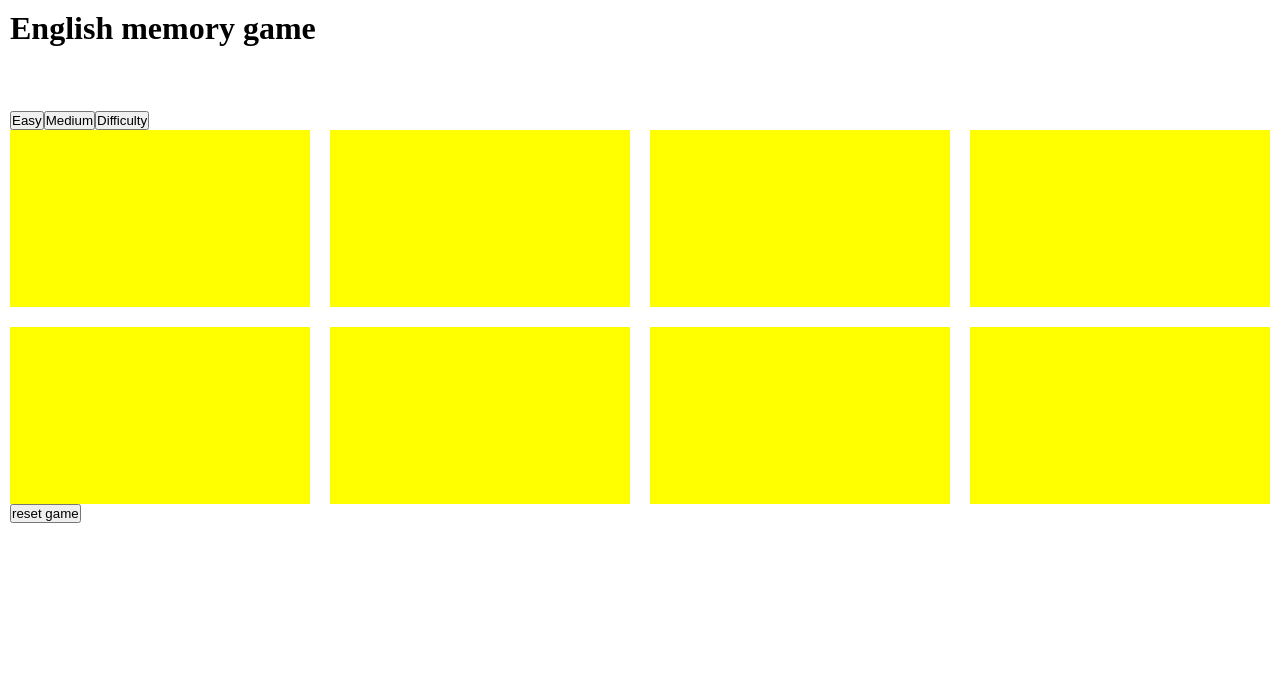
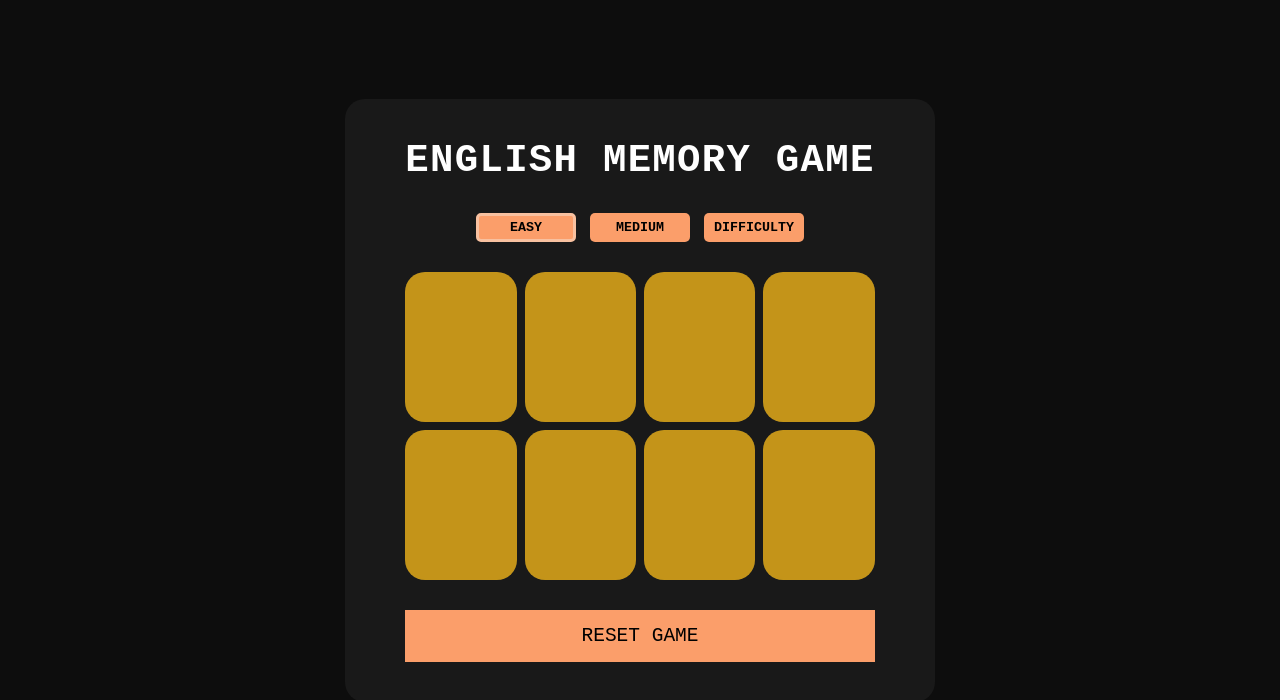
Before and after one commit to JahirMM/MemoryGame, a React (Vite) app: page / in a window 1280 px wide. Shown: the top 700 px of the page. Built offline with nearby package versions, Linux system fonts and the light colour scheme.

Commit message:
style: mejorar los estilos del juego

```diff
--- a/index.html
+++ b/index.html
@@ -6,7 +6,7 @@
     <title>Memory Game</title>
   </head>
   <body>
-    <div id="root"></div>
+    <div id="root" class="container"></div>
     <script type="module" src="/src/main.tsx"></script>
   </body>
 </html>
--- a/src/App.tsx
+++ b/src/App.tsx
@@ -100,7 +100,7 @@ function App() {
   }, [rows, columns]);
 
   return (
-    <div className="container">
+    <>
       <h1>English memory game</h1>
       <LevelSelector
         levels={levels}
@@ -118,7 +118,7 @@ function App() {
         generateBoard={generateBoard}
         removeCorrectClass={removeCorrectClass}
       />
-    </div>
+    </>
   );
 }
 
--- a/src/components/Board.tsx
+++ b/src/components/Board.tsx
@@ -1,7 +1,7 @@
 import { useEffect, useState } from "react";
 import { RandomVerbsListInterface } from "../interfaces/RandomVerbsListInterface";
 
-import "../styles/boardStyles.css";
+import "../styles/BoardStyles.css";
 
 interface BoardInterface {
   board: string[][];
--- a/src/components/LevelSelector.tsx
+++ b/src/components/LevelSelector.tsx
@@ -1,6 +1,8 @@
-import { Dispatch, SetStateAction } from "react";
+import { Dispatch, SetStateAction, useState } from "react";
 import { LevelInterface } from "../interfaces/LevelInterface";
 import { useRemoveCorrectClass } from "../hooks/useRemoveCorrectClass";
+
+import "../styles/LevelSelector.css";
 
 interface LevelSelectorProps {
   levels: LevelInterface[];
@@ -10,6 +12,7 @@ interface LevelSelectorProps {
 
 function LevelSelector({ levels, setRows, setColumns }: LevelSelectorProps) {
   const { removeCorrectClass } = useRemoveCorrectClass();
+  const [selectedLevel, setSelectedLevel] = useState("Easy");
 
   const setCSSVariable = (variable: string, value: string) => {
     document.documentElement.style.setProperty(variable, value);
@@ -21,26 +24,33 @@ function LevelSelector({ levels, setRows, setColumns }: LevelSelectorProps) {
       setColumns(columns);
       setCSSVariable("--columns", columns.toString());
       removeCorrectClass();
+      setSelectedLevel(level);
     }
     if (level === "Medium") {
       setRows(rows);
       setColumns(columns);
       setCSSVariable("--columns", columns.toString());
       removeCorrectClass();
+      setSelectedLevel(level);
     }
     if (level === "Difficulty") {
       setRows(rows);
       setColumns(columns);
       setCSSVariable("--columns", columns.toString());
       removeCorrectClass();
+      setSelectedLevel(level);
     }
   };
   return (
-    <div>
+    <div className="container-levels">
       {levels.map((item, index) => (
         <button
           key={index}
+          type="button"
           onClick={() => handleChangeLevel(item.level, item.rows, item.columns)}
+          className={`${
+            selectedLevel === item.level ? "selected-level" : ""
+          } level`}
         >
           {item.level}
         </button>
--- a/src/components/ResetGame.tsx
+++ b/src/components/ResetGame.tsx
@@ -1,3 +1,5 @@
+import "../styles/ResetGameStyle.css";
+
 interface ResetGameProps {
   rows: number;
   columns: number;
@@ -15,7 +17,11 @@ function ResetGame({
     generateBoard(rows, columns);
     removeCorrectClass();
   };
-  return <button onClick={() => handleResetGame()}>reset game</button>;
+  return (
+    <button onClick={() => handleResetGame()} type="button" className="reset">
+      reset game
+    </button>
+  );
 }
 
 export default ResetGame;
--- a/src/styles/AppStyles.css
+++ b/src/styles/AppStyles.css
@@ -1,15 +1,51 @@
+:root {
+  --columns: 4;
+  --cardHiddenColor: #c49419;
+  --cardRevealedColor: #1c232b;
+  --colorButton: #fb9e6a;
+  --containerColor: #191919;
+  --cardHeight: 150px;
+  --cardWidth: 100px;
+  --levelBorderColor: #f8c1a0;
+}
+
 * {
   padding: 0;
   margin: 0;
   box-sizing: border-box;
+  font-family: monospace;
+}
+
+body {
+  background-color: #0d0d0d;
+  display: flex;
+  flex-direction: column;
+  justify-content: center;
+  align-items: center;
+  min-height: 100vh;
 }
 
 .container {
-  height: 100vh;
-  padding: 10px;
-  overflow: auto;
+  background-color: var(--containerColor);
+  position: relative;
+  display: flex;
+  justify-content: center;
+  flex-direction: column;
+  border-radius: 20px;
+  gap: 30px;
+  padding: 40px 60px;
 }
 
 .container h1 {
-  margin-bottom: 4rem;
+  text-align: center;
+  text-transform: uppercase;
+  letter-spacing: 0.1rem;
+  font-size: 3rem;
+  color: #fff;
 }
+
+@media (max-width: 600px) {
+  .container {
+    padding: 20px 20px;
+  }
+}
--- /dev/null
+++ b/src/styles/LevelSelector.css
@@ -0,0 +1,54 @@
+.container-levels {
+  display: flex;
+  justify-content: center;
+  gap: 14px;
+}
+
+.level {
+  position: relative;
+  overflow: hidden;
+  background-color: var(--colorButton);
+  text-transform: uppercase;
+  cursor: pointer;
+  border: none;
+  width: 100px;
+  padding: 4px 0px;
+  border-radius: 5px;
+  font-weight: bold;
+}
+
+.level::after {
+  content: "";
+  position: absolute;
+  top: 0;
+  left: -100%;
+  background-color: #f8c1a0;
+  height: 100%;
+  width: 50px;
+  transform: rotate(50deg);
+  opacity: 0.7;
+  filter: blur(2px);
+}
+
+.level:hover::after {
+  animation: moveStreak 2s linear infinite;
+}
+
+.selected-level {
+  border: 3px solid var(--levelBorderColor);
+}
+
+@keyframes moveStreak {
+  0% {
+    left: -100%;
+    opacity: 0.7;
+  }
+  50% {
+    left: 100%;
+    opacity: 0.1;
+  }
+  100% {
+    left: -100%;
+    opacity: 0.7;
+  }
+}
--- /dev/null
+++ b/src/styles/ResetGameStyle.css
@@ -0,0 +1,10 @@
+.reset {
+  position: relative;
+  cursor: pointer;
+  text-transform: uppercase;
+  border: none;
+  padding: 15px 20px;
+  font-size: 1.5rem;
+  background-color: var(--colorButton);
+  overflow: hidden;
+}
--- a/src/styles/boardStyles.css
+++ b/src/styles/boardStyles.css
@@ -1,24 +1,20 @@
-:root {
-  --columns: 4;
-}
-
 .board {
   display: grid;
+  gap: 8px;
   grid-template-columns: repeat(var(--columns), 1fr);
-  gap: 20px;
 }
 
 .board-card {
   position: relative;
-  background-color: rgb(77, 77, 222);
-  color: aliceblue;
+  cursor: pointer;
   display: flex;
   justify-content: center;
   align-items: center;
+  background-color: var(--cardRevealedColor);
+  color: white;
   border-radius: 20px;
-  font-size: 2rem;
-  padding: 70px 0px 70px 0px;
-  transform: rotateY(180deg);
+  font-size: 20px;
+  height: var(--cardHeight);
   transition: 0.25s;
 }
 
@@ -26,10 +22,11 @@
   content: "";
   position: absolute;
   inset: 0;
-  background-color: yellow;
+  background-color: var(--cardHiddenColor);
   transition: 0.25s;
   transform: rotateY(0deg);
   backface-visibility: hidden;
+  border-radius: 20px;
 }
 
 .board-card.verb-selected {
@@ -48,3 +45,9 @@
 .correct > * {
   transform: rotateY(0deg);
 }
+
+@media (max-width: 800px) {
+  .board {
+    grid-template-columns: repeat(auto-fit, minmax(var(--cardWidth), 1fr));
+  }
+}
```
